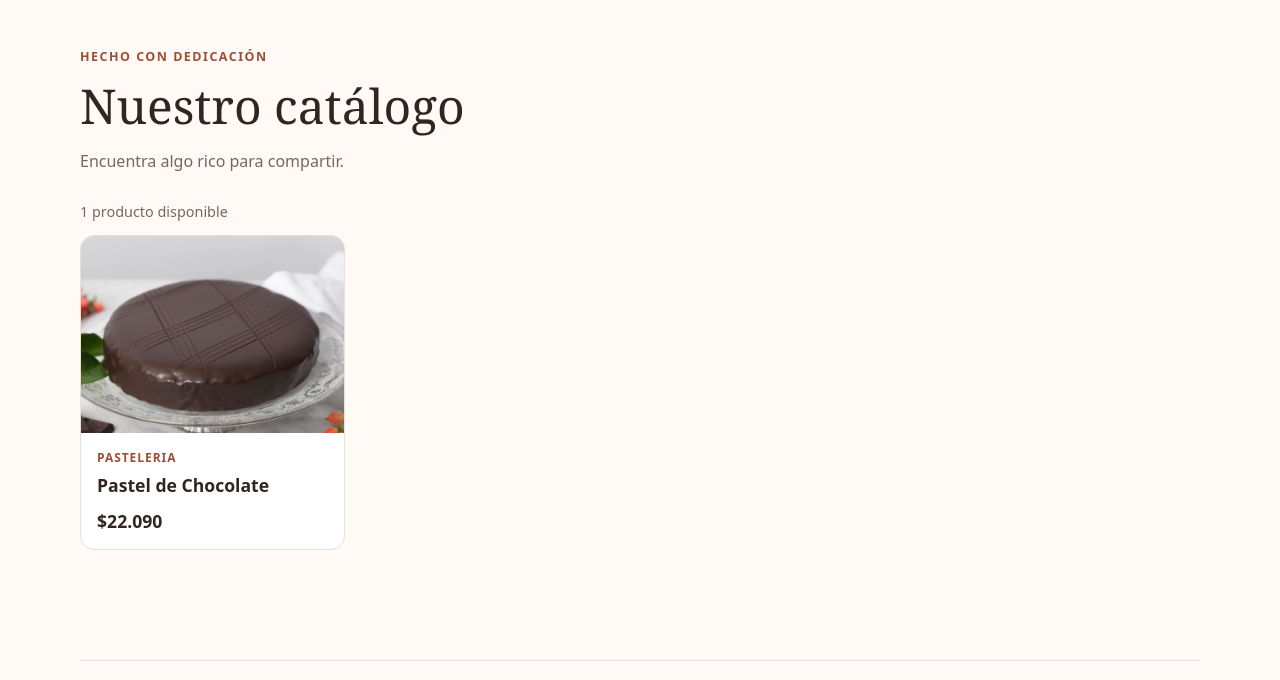
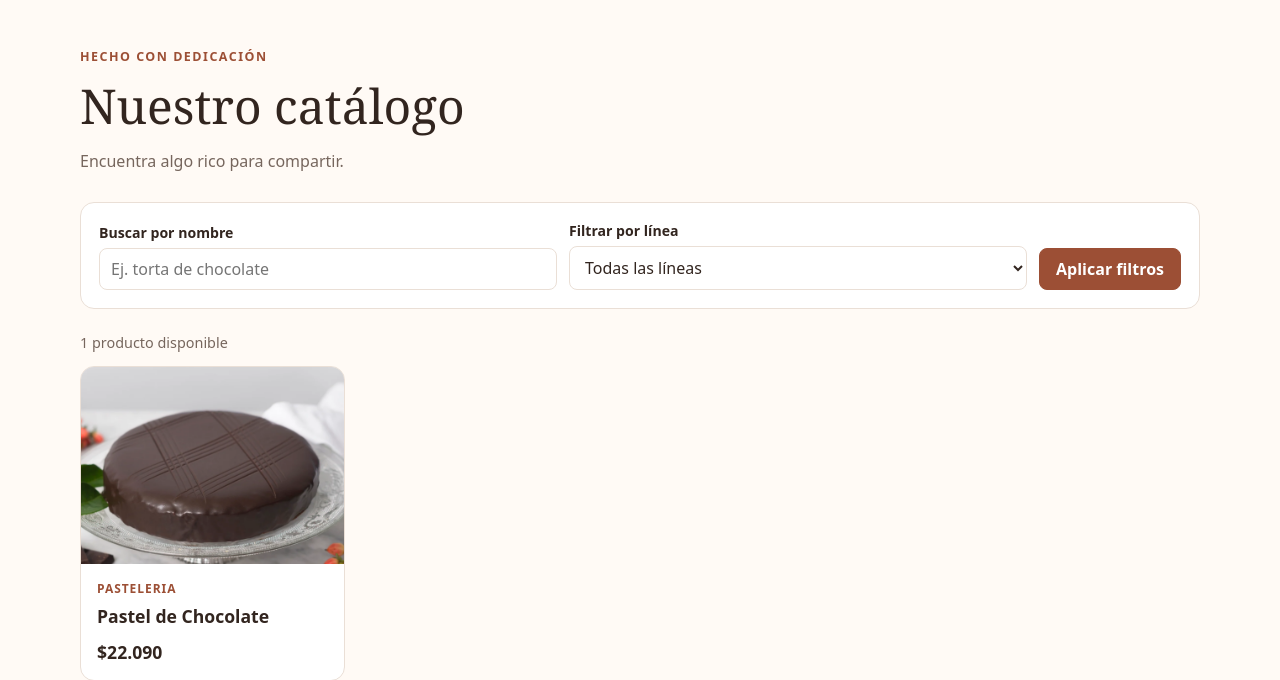
Before and after one commit to milenka69/Prueba_3, a Django app: page / in a window 1280 px wide. Shown: the part 77-757 px from the top of the page. Run offline with Django 5.2, Linux system fonts and the light colour scheme; data comes from the database, SQL or seed files in the repository.

Commit message:
Se agrega búsqueda por nombre y filtro por línea al catálogo

```diff
--- a/pasteleria/views.py
+++ b/pasteleria/views.py
@@ -1,12 +1,29 @@
 from django.shortcuts import render
 
-from .models import Producto
+from .models import Linea, Producto
 
 
 def catalogo(request):
+    nombre = request.GET.get('nombre', '').strip()
+    linea_id = request.GET.get('linea', '').strip()
     productos = Producto.objects.filter(
         disponibleparaventa=True
-    ).select_related('Linea').only(
+    )
+    if nombre:
+        productos = productos.filter(nombre__icontains=nombre)
+    if linea_id:
+        if linea_id.isdecimal():
+            productos = productos.filter(Linea_id=int(linea_id))
+        else:
+            productos = productos.none()
+    productos = productos.select_related('Linea').only(
         'id', 'nombre', 'imagen', 'precio', 'Linea__nombre'
     ).order_by('nombre')
-    return render(request, 'index.html', {'productos': productos})
+    lineas = Linea.objects.order_by('nombre')
+    return render(request, 'index.html', {
+        'productos': productos,
+        'lineas': lineas,
+        'nombre_buscado': nombre,
+        'linea_seleccionada': linea_id,
+        'filtros_aplicados': bool(nombre or linea_id),
+    })
--- a/templates/index.html
+++ b/templates/index.html
@@ -21,6 +21,45 @@
         font-weight: 500;
     }
     .intro-copy { margin: 12px 0 0; color: var(--muted); }
+
+    .catalog-filters {
+        display: flex;
+        flex-wrap: wrap;
+        align-items: end;
+        gap: 12px;
+        margin: 24px 0;
+        padding: 18px;
+        border: 1px solid var(--line);
+        border-radius: 14px;
+        background: #fff;
+    }
+    .filter-field { display: grid; flex: 1 1 220px; gap: 6px; }
+    .filter-field label { font-size: .88rem; font-weight: 650; }
+    .filter-field input, .filter-field select {
+        width: 100%;
+        min-height: 42px;
+        padding: 9px 11px;
+        border: 1px solid var(--line);
+        border-radius: 8px;
+        background: #fff;
+        color: var(--ink);
+        font: inherit;
+    }
+    .filter-actions { display: flex; flex-wrap: wrap; gap: 10px; align-items: center; }
+    .filter-button {
+        min-height: 42px;
+        padding: 9px 16px;
+        border: 1px solid var(--accent);
+        border-radius: 8px;
+        background: var(--accent);
+        color: #fff;
+        cursor: pointer;
+        font: inherit;
+        font-weight: 650;
+        text-decoration: none;
+    }
+    .filter-reset { color: var(--muted); font-size: .9rem; }
+
     .results-count { margin: 0 0 14px; color: var(--muted); font-size: .9rem; }
     .product-grid {
         display: grid;
@@ -72,6 +111,28 @@
     <p class="intro-copy">Encuentra algo rico para compartir.</p>
 </section>
 
+<form class="catalog-filters" method="get" action="{% url 'catalogo' %}">
+    <div class="filter-field">
+        <label for="nombre">Buscar por nombre</label>
+        <input id="nombre" name="nombre" type="search" value="{{ nombre_buscado }}" placeholder="Ej. torta de chocolate">
+    </div>
+    <div class="filter-field">
+        <label for="linea">Filtrar por línea</label>
+        <select id="linea" name="linea">
+            <option value="">Todas las líneas</option>
+            {% for linea in lineas %}
+                <option value="{{ linea.pk }}" {% if linea_seleccionada == linea.pk|stringformat:"s" %}selected{% endif %}>{{ linea.nombre }}</option>
+            {% endfor %}
+        </select>
+    </div>
+    <div class="filter-actions">
+        <button class="filter-button" type="submit">Aplicar filtros</button>
+        {% if filtros_aplicados %}
+            <a class="filter-reset" href="{% url 'catalogo' %}">Limpiar</a>
+        {% endif %}
+    </div>
+</form>
+
 {% if productos %}
     <p class="results-count">{{ productos|length }} producto{{ productos|length|pluralize:"s" }} disponible{{ productos|length|pluralize:"s" }}</p>
     <section class="product-grid" aria-label="Productos disponibles">
@@ -93,8 +154,13 @@
     </section>
 {% else %}
     <section class="empty-state" aria-live="polite">
-        <h2>Pronto tendremos productos</h2>
-        <p>En este momento no hay productos disponibles para mostrar.</p>
+        {% if filtros_aplicados %}
+            <h2>No encontramos productos</h2>
+            <p>Prueba con otro nombre o selecciona una línea diferente.</p>
+        {% else %}
+            <h2>Pronto tendremos productos</h2>
+            <p>En este momento no hay productos disponibles para mostrar.</p>
+        {% endif %}
     </section>
 {% endif %}
 {% endblock %}
```
